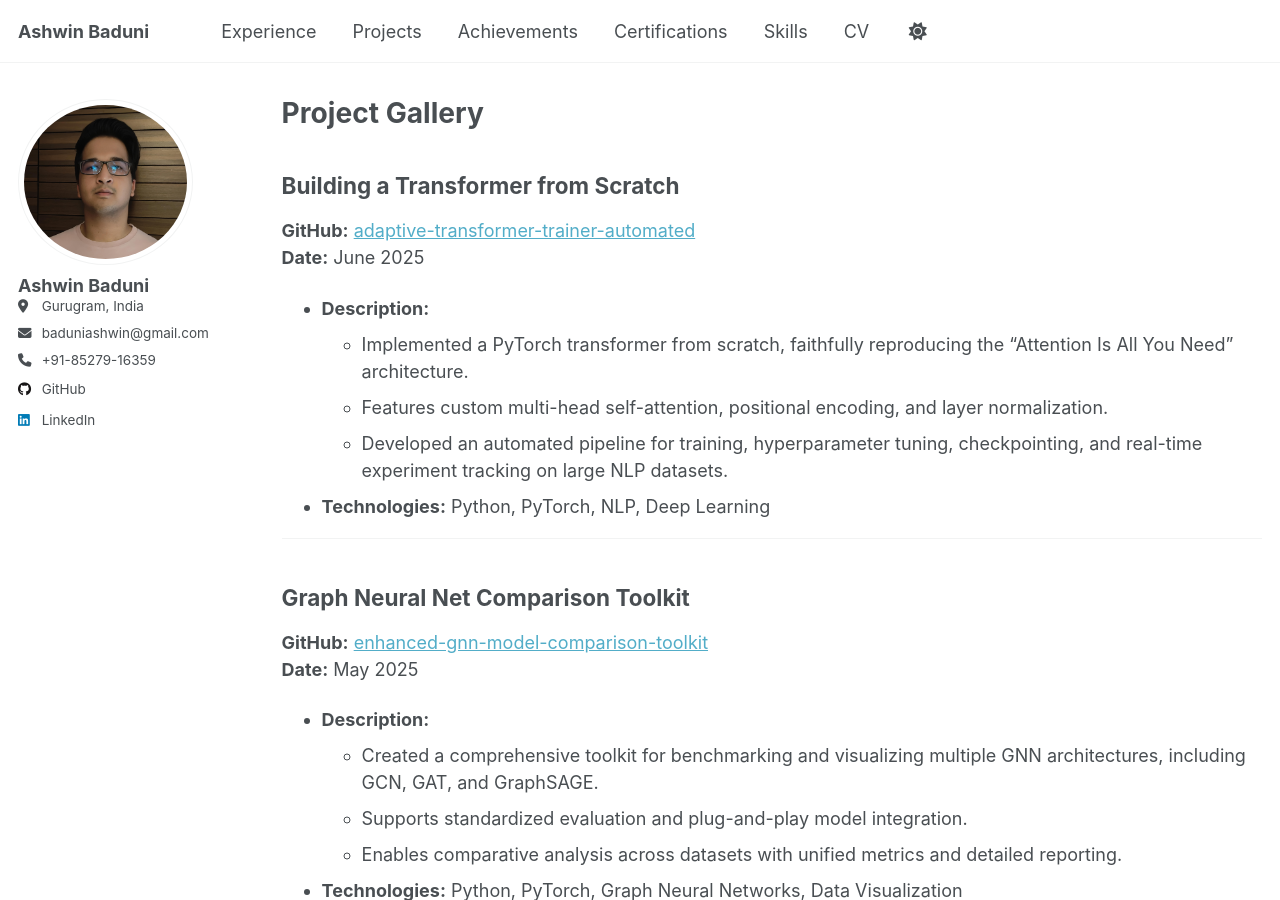
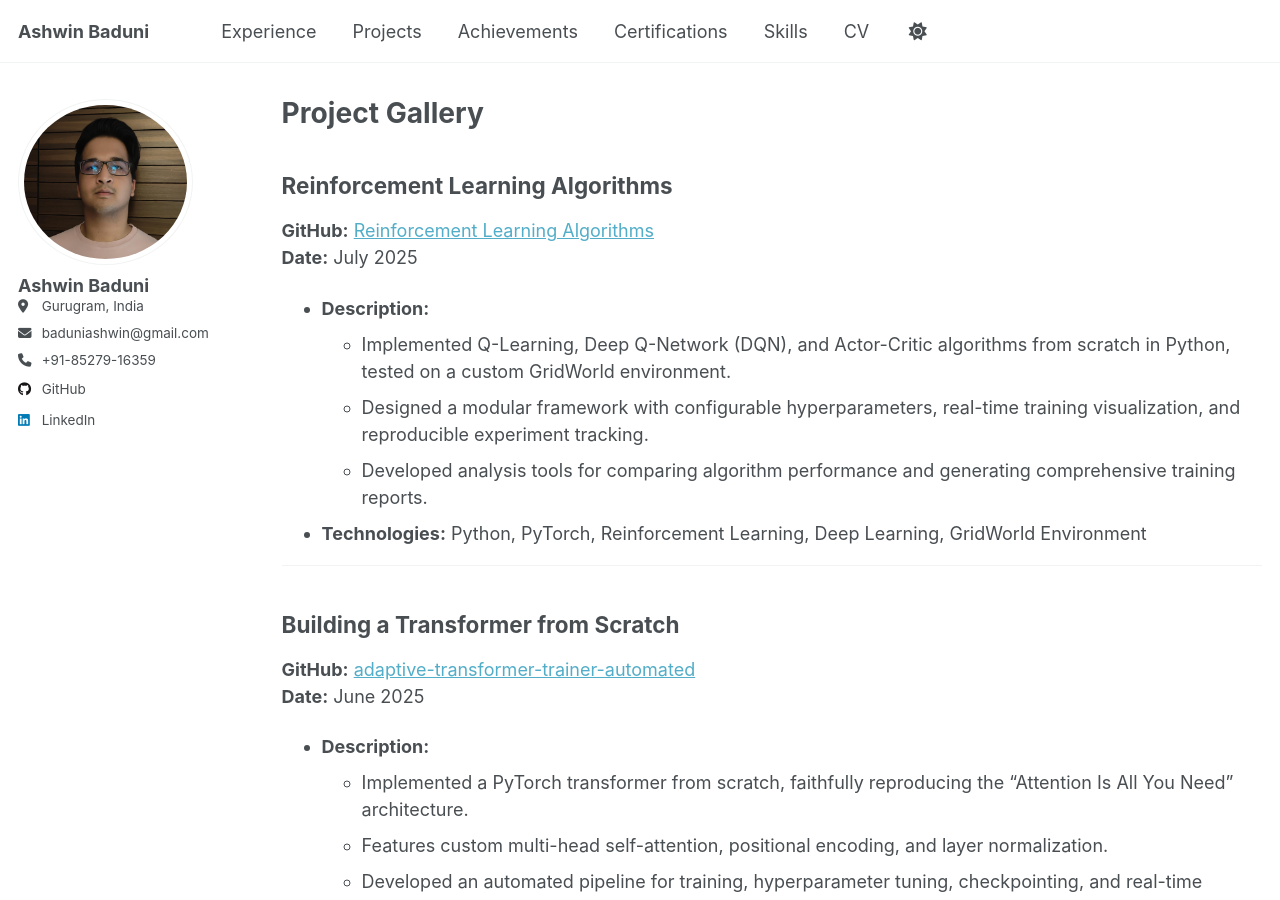
Before and after one commit to Ashwin-Baduni/ashwin-baduni.github.io, a Jekyll site: the page built from _pages/projects.md, in a window 1280 px wide and 900 px high. Built offline with Jekyll 4.4.1, drawn with Linux system fonts in a browser that asks for light colours.

Commit message:
Update projects.md

```diff
--- a/_pages/projects.md
+++ b/_pages/projects.md
@@ -3,6 +3,19 @@ layout: archive
 title: "Project Gallery"
 permalink: /projects/
 author_profile: true
+---
+
+## **Reinforcement Learning Algorithms**
+
+**GitHub:** [Reinforcement Learning Algorithms](https://github.com/Ashwin-Baduni/reinforcement-learning-algorithms)
+**Date:** July 2025
+
+- **Description:**
+  - Implemented Q-Learning, Deep Q-Network (DQN), and Actor-Critic algorithms from scratch in Python, tested on a custom GridWorld environment.
+  - Designed a modular framework with configurable hyperparameters, real-time training visualization, and reproducible experiment tracking.
+  - Developed analysis tools for comparing algorithm performance and generating comprehensive training reports.
+- **Technologies:** Python, PyTorch, Reinforcement Learning, Deep Learning, GridWorld Environment
+
 ---
 
 ## **Building a Transformer from Scratch**
```
